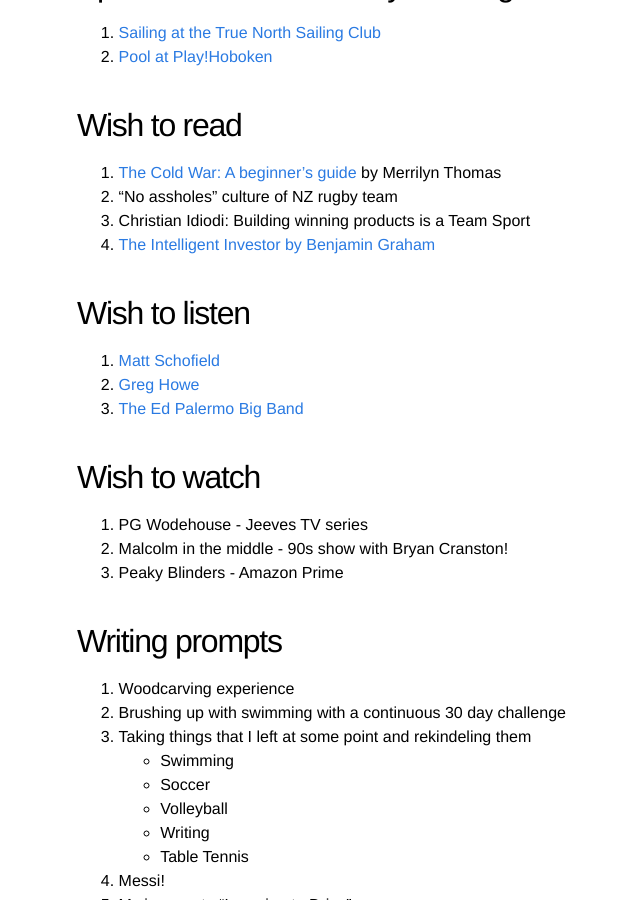
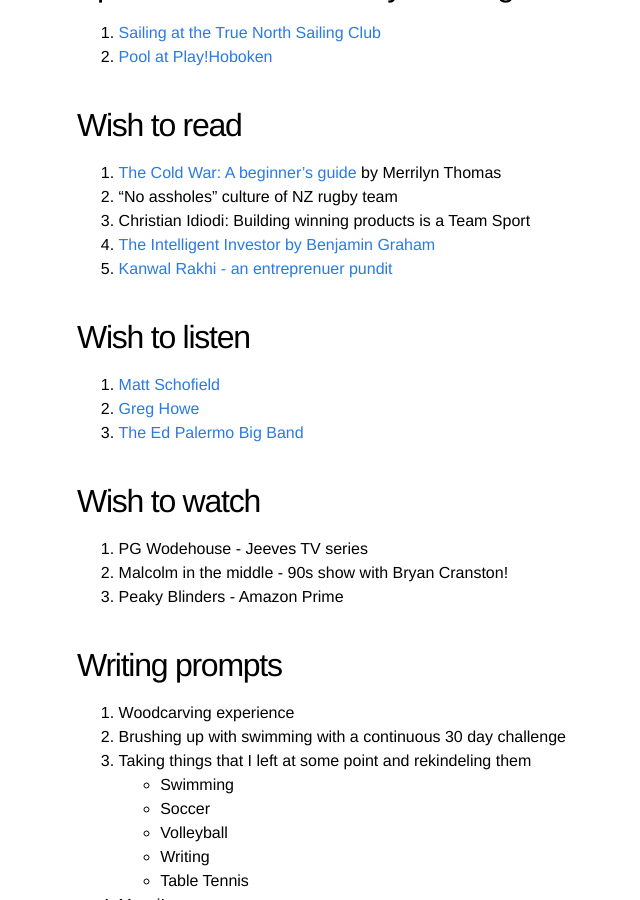
Before and after one commit to kislayabhi/kislayabhi.github.io, a Jekyll site: the page built from _posts/2024-7-23-My-personal-playlist.md, in a window 1280 px wide and 900 px high, scrolled down 2820 px. Shown: the whole window, without its empty margins (163-803 px from the left). Built offline with Jekyll 4.4.1, drawn with Linux system fonts in a browser that asks for light colours; comment, search, counter and statistics services are not loaded.

Commit message:
Update 2024-7-23-My-personal-playlist.md

```diff
--- a/_posts/2024-7-23-My-personal-playlist.md
+++ b/_posts/2024-7-23-My-personal-playlist.md
@@ -94,6 +94,7 @@ I only recently realized that there are certain things out there in the world th
 2. "No assholes" culture of NZ rugby team
 3. Christian Idiodi: Building winning products is a Team Sport
 4. [The Intelligent Investor by Benjamin Graham](https://www.goodreads.com/book/show/106835.The_Intelligent_Investor)
+5. [Kanwal Rakhi - an entreprenuer pundit](https://kanwalrekhi.com/)
 
 ## Wish to listen
 1. [Matt Schofield](https://music.youtube.com/channel/UCJa1nIOOZ4HVM5v5ptCZAVw?si=anvwftx_RSbgz0kn)
```
